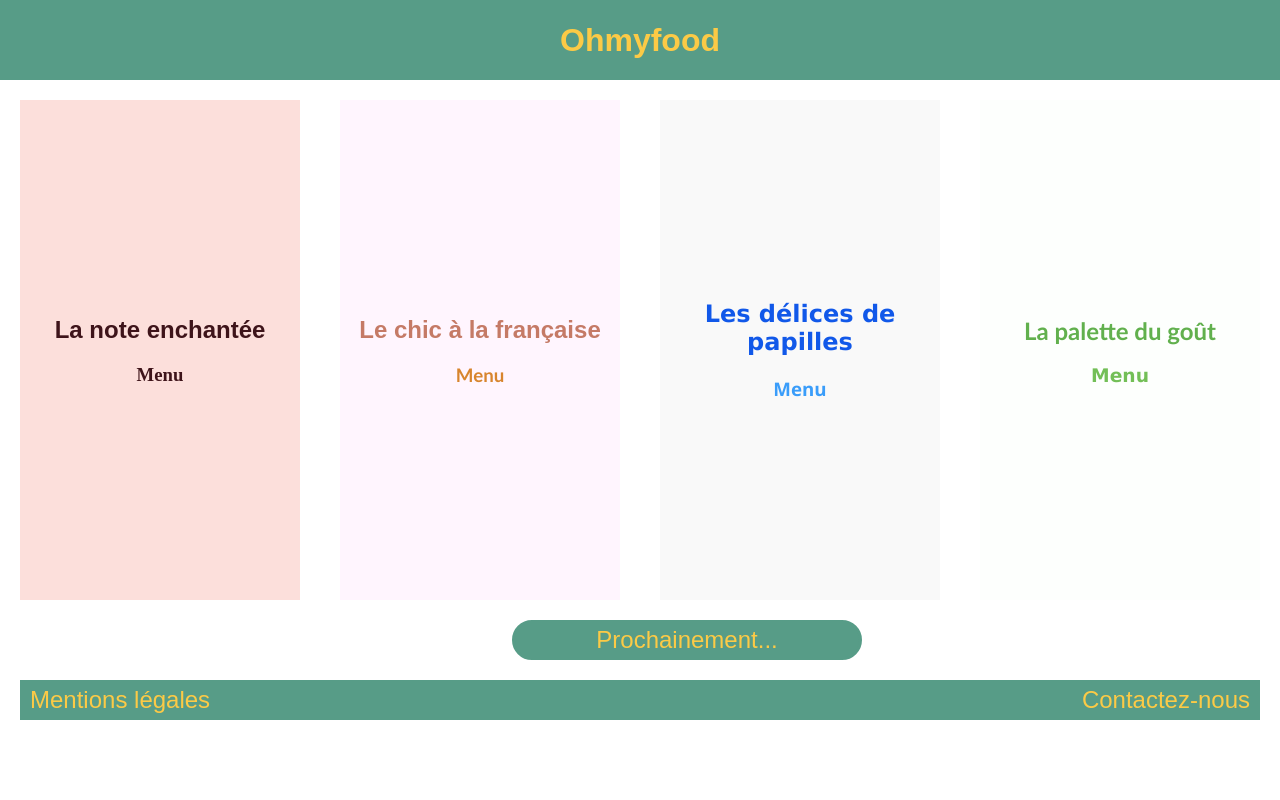
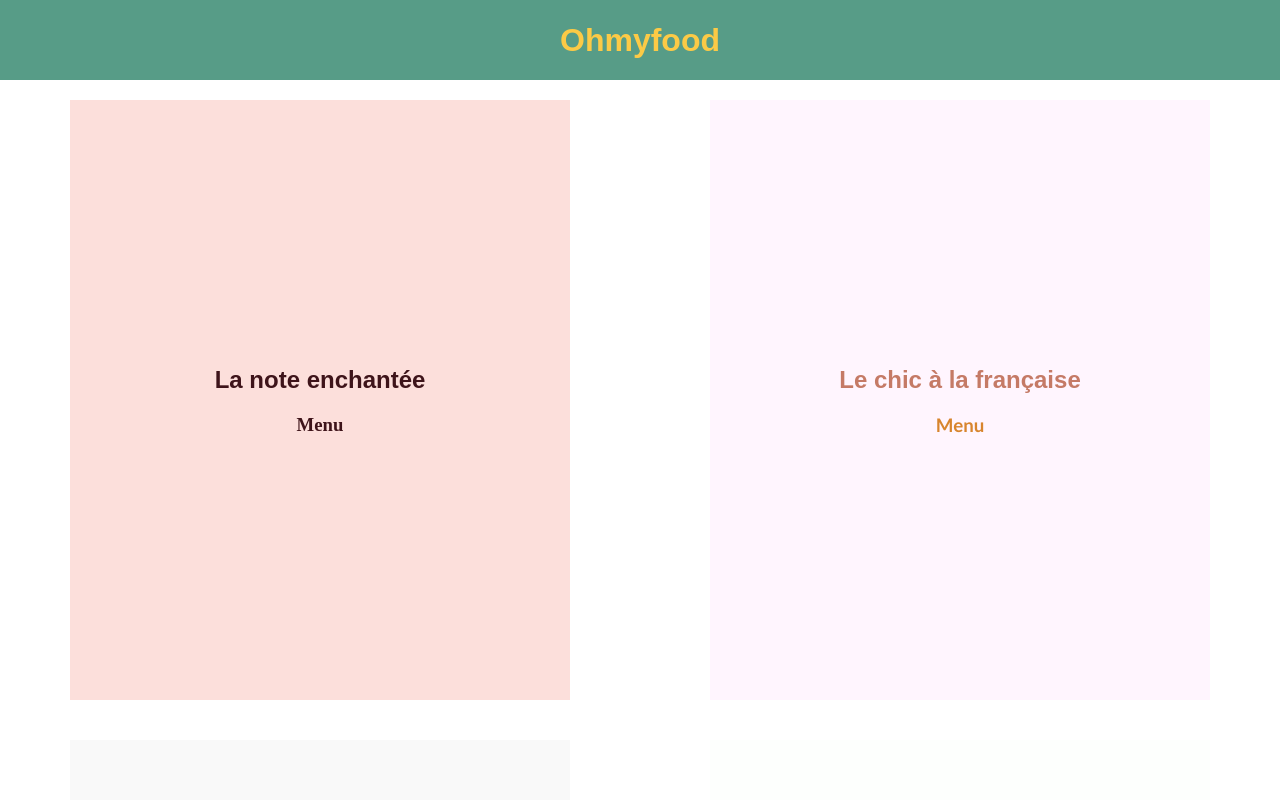
Before and after one commit to michelre/sire-p3, a plain HTML site: page Ohmyfood/index.html in a window 1280 px wide. Shown: the top 800 px of the page. Drawn offline with Linux system fonts and the light colour scheme.

Commit message:
style carte 1

```diff
--- a/Ohmyfood/css/styles.scss
+++ b/Ohmyfood/css/styles.scss
@@ -28,20 +28,16 @@ a{
     text-decoration: none;
 }
 .wrapper{
-    max-width:auto;
-    margin: auto;
+    max-width: width 1024px;
+    padding-bottom: 20px;
     display: flex;
+    justify-content: space-around;
+    flex-wrap: wrap;
 }
 /*SECTION SECTION SECTION SECTION SECTION*/
-.section{
-    justify-content: center;
-}
-a{
-    text-align: center;
-    text-decoration: none;
-}
 .section_menu_1{
     font-family: niconne cursive;
+    max-width: auto;
 }
 /*MENU MENU MENU MENU MENU*/
 .main_carte{
@@ -50,9 +46,9 @@ a{
 /*CARTE CARTE CARTE CARTE CARTE CARTE*/
 .carte{
     display: flex;
-    width: 700px;
-    height: 500px;
-    margin:20px 20px 20px 20px;
+    width: 500px;
+    height: 600px;
+    margin:20px;
     align-items: center;
     justify-content:center;
 }
@@ -112,7 +108,7 @@ a{
 .aurevoir{
     background-color: #579C87;
     color: #FCCA46;
-    border: 3px solid #579C87;
+    border: 1px solid #579C87;
     border-radius: 20px;
     margin-left: 40%;
     margin-bottom: 20px;
@@ -127,7 +123,7 @@ footer{
     background-color: #579C87;
     justify-content: space-between;
     align-items: center;
-    margin-bottom: 20px;
+    margin-bottom: 5px;
     height: 40px;
     margin-left: 20px;
     margin-right: 20px;
@@ -141,7 +137,8 @@ footer{
 /*LA NOTE ENCHANTEE LA NOTE ENCHANTEE LA NOTE ENCHANTEE LA NOTE ENCHANTEE LA NOTE ENCHANTEELA NOTE ENCHANTEE*/
 .section_menu_1{
     background-color: $secondary;
-    margin: 500px;
+    width: 800px;
+    margin: 20px;
    .titre_carte{
         text-justify: center;
         text-align: center;
@@ -156,6 +153,7 @@ footer{
     li{
         display: flex;
     }
+
 }
 /*LE CHIC A LA FRANCAISE LE CHIC A LA FRANCAISE LE CHIC A LA FRANCAISE LE CHIC A LA FRANCAISE LE CHIC A LA FRANCAISE*/
 .section_menu_2{
```
Also changed, not shown: Ohmyfood/css/styles.css, 1 other file.
